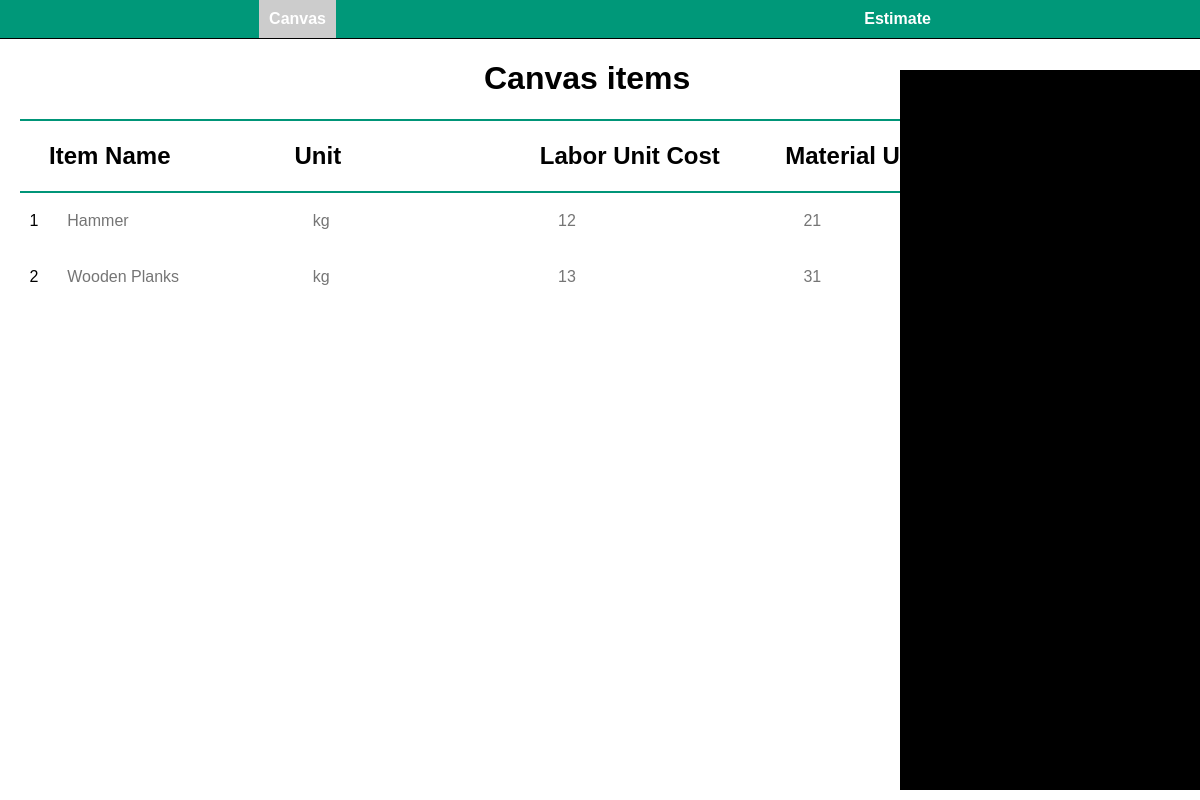
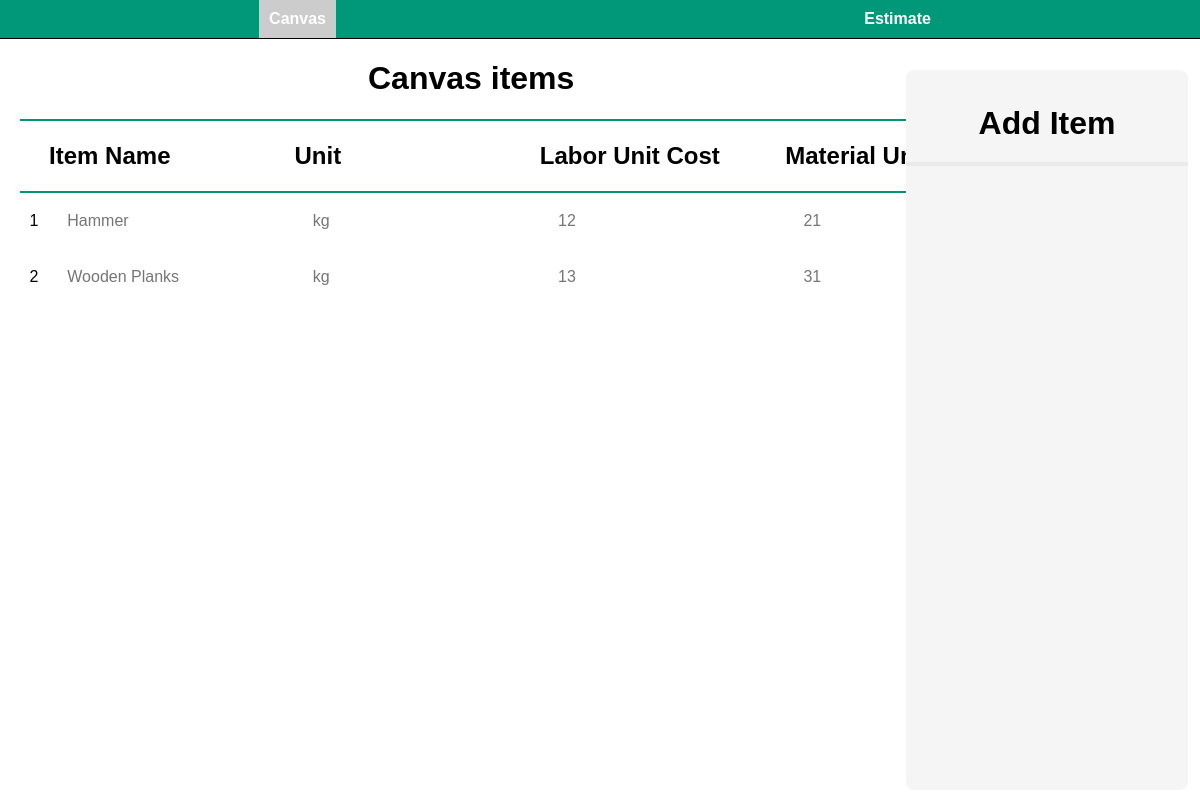
Before and after one commit to Ken-Ishi00/CSSWENG, an Electron app: page index.html in a window 1200 px wide. Drawn offline with Linux system fonts and the light colour scheme.

Commit message:
cleaned up the initial design of the add button

```diff
--- a/index.html
+++ b/index.html
@@ -56,7 +56,7 @@
         </table>
 
         <div id="add-item">
-          test
+          <h1 id="add-item-title">Add Item</h1>
         </div>
       </div>
       <div id="estimate" data-tab-content>
--- a/styles.css
+++ b/styles.css
@@ -141,7 +141,7 @@
 }
 
 #canvas-title{
-  padding-left: 40%;
+  padding-left: 30%;
 }
 
 .table {
@@ -175,8 +175,16 @@
   position: fixed;
   top:70px;
   right:0;
-  width:25%;
+  width:23.5%;
   height:90%;
+  margin-right:1%;
+  background-color:#F5F5F5;
+  border-radius:8px;
+}
 
-  background-color:black;
+#add-item-title{
+  margin-top:35px;
+  padding-bottom:20px;
+  text-align: center;
+  border-bottom:4px solid #EAEAEA;
 }
```
